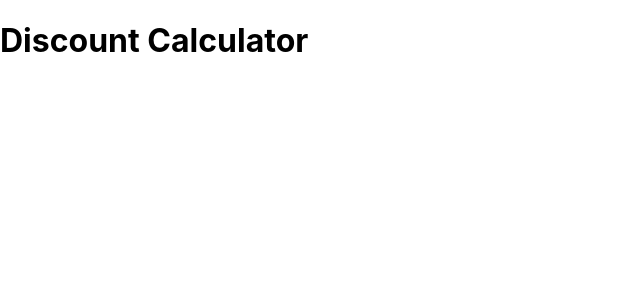
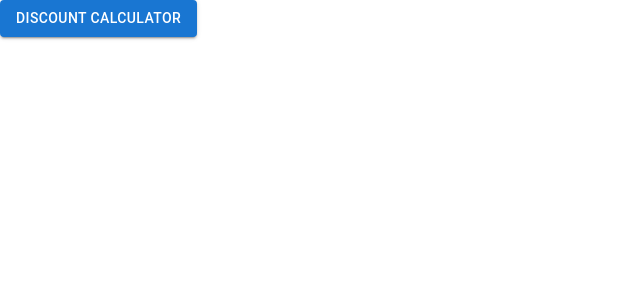
Before and after one commit to balaji1610/Discount_Calculator, a React (Create React App) app: page / in a window 1280 px wide. Shown: the top 300 px of the page, without its empty margins (0-640 px from the left). Built offline with nearby package versions, Linux system fonts and the light colour scheme.

Commit message:
install_material_ui

```diff
--- a/package.json
+++ b/package.json
@@ -3,6 +3,10 @@
   "version": "0.1.0",
   "private": true,
   "dependencies": {
+    "@emotion/react": "^11.11.1",
+    "@emotion/styled": "^11.11.0",
+    "@mui/icons-material": "^5.11.16",
+    "@mui/material": "^5.13.5",
     "@testing-library/jest-dom": "^5.16.5",
     "@testing-library/react": "^13.4.0",
     "@testing-library/user-event": "^13.5.0",
--- a/src/App.js
+++ b/src/App.js
@@ -1,7 +1,9 @@
+import { Button } from "@mui/material";
+
 function App() {
   return (
     <div>
-      <h1>Discount Calculator</h1>
+      <Button color="primary" variant="contained">Discount Calculator</Button>
     </div>
   );
 }
```
Also changed, not shown: 1 other file (tests, documents, lock files or other folders).
